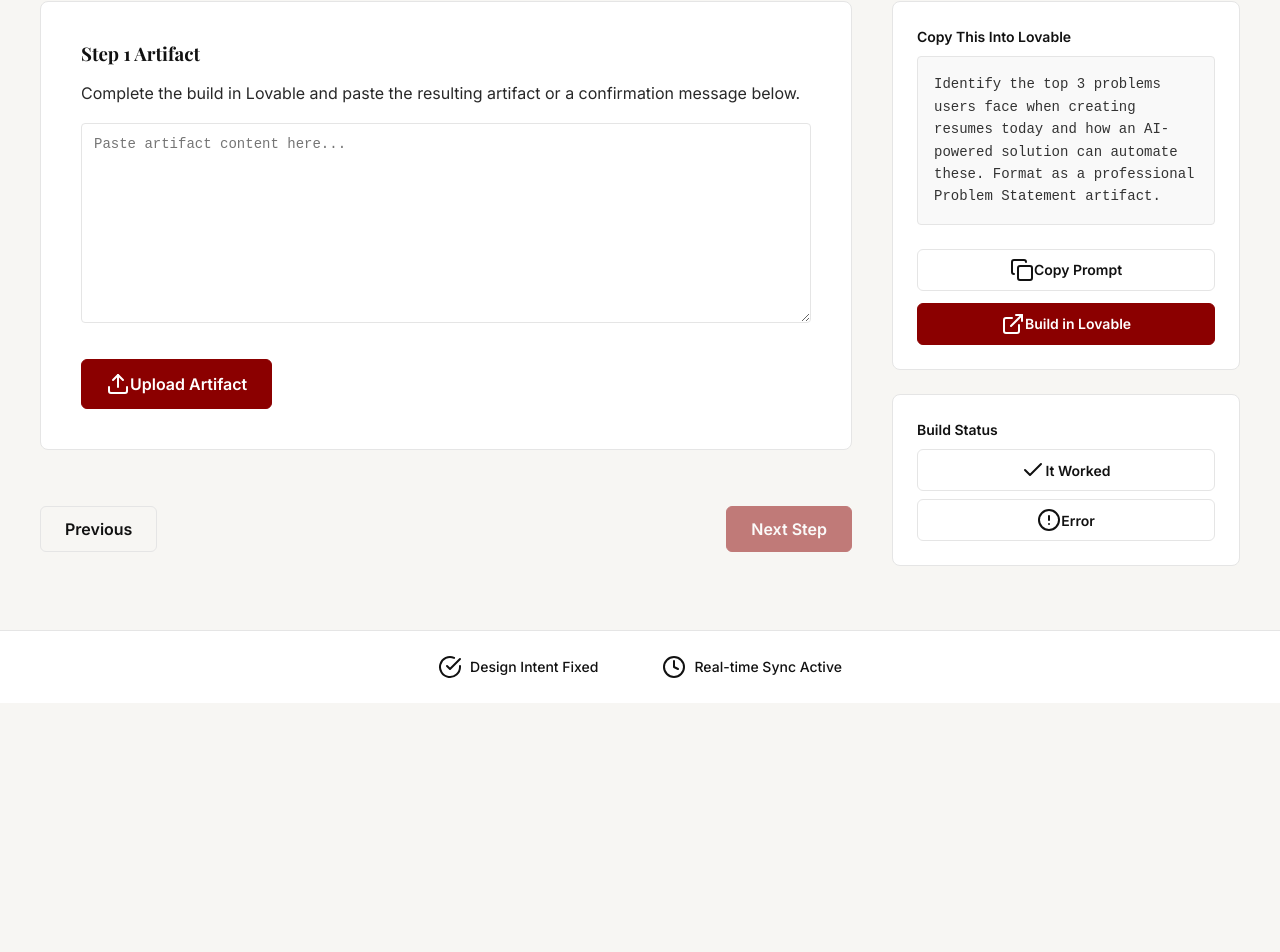
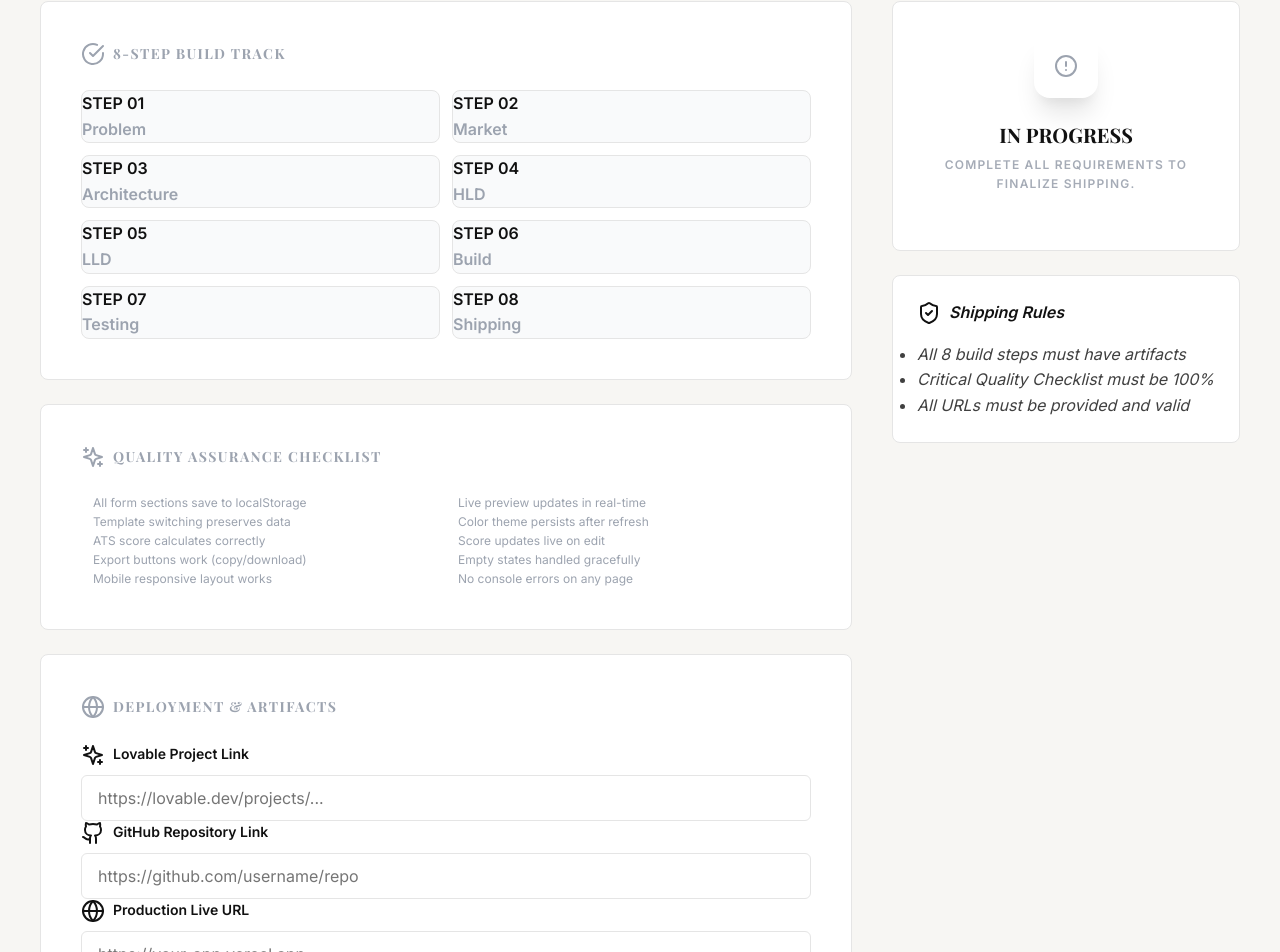
Before and after one commit to DEEPAK9815/AI-Resume-Builder, a React (Vite) app: page /rb/proof in a window 1280 px wide. Before the commit this address led to /rb/01-problem. Shown: the part 244-1196 px from the top of the page. Before the commit the page ends 947 px from the top, so only its background shows below. Built offline with nearby package versions, Linux system fonts and the light colour scheme; a web font is replaced by a local one.

Commit message:
Finalize: AI Resume Builder with Proof + Submission System

```diff
--- a/src/components/PremiumLayout.tsx
+++ b/src/components/PremiumLayout.tsx
@@ -9,6 +9,15 @@ export const PremiumLayout: React.FC = () => {
   // Extract step from path /rb/0X-something
   const stepMatch = path.match(/\/rb\/0(\d)-/);
   const currentStep = stepMatch ? parseInt(stepMatch[1]) : 0;
+
+  // Status Calculation Logic
+  const stepsComplete = Array.from({ length: 8 }, (_, i) => !!localStorage.getItem(`rb_step_${i + 1}_artifact`)).every(s => s);
+  const checklistData = JSON.parse(localStorage.getItem('rb_checklist_status') || '[]');
+  const checklistComplete = checklistData.length === 10 && checklistData.every((item: any) => item.completed);
+  const linksData = JSON.parse(localStorage.getItem('rb_final_submission') || '{}');
+  const linksComplete = !!(linksData.lovable && linksData.github && linksData.deploy);
+
+  const isShipped = stepsComplete && checklistComplete && linksComplete;
 
   return (
     <div className="kn-layout">
@@ -23,12 +32,20 @@ export const PremiumLayout: React.FC = () => {
           </nav>
         </div>
 
-        {currentStep > 0 && (
-          <div className="kn-progress-indicator">Project 3 — Step {currentStep} of 8</div>
-        )}
+        <div className="flex items-center gap-6">
+          {currentStep > 0 && !isShipped && (
+            <div className="kn-progress-indicator">Project 3 — Step {currentStep} of 8</div>
+          )}
 
-        <div className="kn-status-badge in-progress">
-          {currentStep === 8 ? 'Finalizing' : 'Active'}
+          {isShipped && (
+            <div className="text-xs font-bold text-green-700 animate-in fade-in">
+              Project 3 Shipped Successfully.
+            </div>
+          )}
+
+          <div className={`kn-status-badge ${isShipped ? 'shipped' : 'in-progress'}`}>
+            {isShipped ? 'Shipped' : (currentStep === 8 ? 'Finalizing' : 'Active')}
+          </div>
         </div>
       </header>
 
--- a/src/pages/ProofPage.tsx
+++ b/src/pages/ProofPage.tsx
@@ -1,49 +1,99 @@
 import React, { useState, useEffect } from 'react';
-import { useNavigate } from 'react-router-dom';
-import { CheckCircle, AlertCircle, Copy, ShieldCheck } from 'lucide-react';
+
+import { CheckCircle, AlertCircle, Copy, ShieldCheck, Globe, Github as GithubIcon, Sparkles } from 'lucide-react';
+
+const CHECKLIST_ITEMS = [
+    "All form sections save to localStorage",
+    "Live preview updates in real-time",
+    "Template switching preserves data",
+    "Color theme persists after refresh",
+    "ATS score calculates correctly",
+    "Score updates live on edit",
+    "Export buttons work (copy/download)",
+    "Empty states handled gracefully",
+    "Mobile responsive layout works",
+    "No console errors on any page"
+];
 
 export const ProofPage: React.FC = () => {
-    const navigate = useNavigate();
     const [links, setLinks] = useState({
-        lovable: localStorage.getItem('rb_link_lovable') || '',
-        github: localStorage.getItem('rb_link_github') || '',
-        deploy: localStorage.getItem('rb_link_deploy') || ''
+        lovable: '',
+        github: '',
+        deploy: ''
     });
-
-    const [stepsStatus, setStepsStatus] = useState<boolean[]>([]);
+    const [checklist, setChecklist] = useState<boolean[]>(new Array(10).fill(false));
+    const [stepsStatus, setStepsStatus] = useState<boolean[]>(new Array(8).fill(false));
     const [isCopied, setIsCopied] = useState(false);
 
     useEffect(() => {
-        const status = Array.from({ length: 8 }, (_, i) => {
-            return !!localStorage.getItem(`rb_step_${i + 1}_artifact`);
+        // Load Steps
+        const sStatus = Array.from({ length: 8 }, (_, i) => !!localStorage.getItem(`rb_step_${i + 1}_artifact`));
+        setStepsStatus(sStatus);
+
+        // Load Links
+        const savedLinks = JSON.parse(localStorage.getItem('rb_final_submission') || '{}');
+        setLinks({
+            lovable: savedLinks.lovable || '',
+            github: savedLinks.github || '',
+            deploy: savedLinks.deploy || ''
         });
-        setStepsStatus(status);
 
-        // Gating: Ensure all steps are completed
-        if (status.some(s => !s)) {
-            navigate('/rb/01-problem');
+        // Load Checklist
+        const savedChecklist = JSON.parse(localStorage.getItem('rb_checklist_status') || '[]');
+        if (savedChecklist.length === 10) {
+            setChecklist(savedChecklist.map((item: any) => item.completed));
         }
-    }, [navigate]);
+
+        // Gating: Only redirect if NO steps are started (initial entrance)
+        // If some steps are done but not all, we let them stay but they can't ship
+    }, []);
 
     const handleLinkChange = (key: keyof typeof links, value: string) => {
         const newLinks = { ...links, [key]: value };
         setLinks(newLinks);
-        localStorage.setItem(`rb_link_${key}`, value);
+        localStorage.setItem('rb_final_submission', JSON.stringify(newLinks));
     };
 
+    const toggleChecklist = (index: number) => {
+        const newChecklist = [...checklist];
+        newChecklist[index] = !newChecklist[index];
+        setChecklist(newChecklist);
+
+        const statusToSave = CHECKLIST_ITEMS.map((item, i) => ({
+            task: item,
+            completed: newChecklist[i]
+        }));
+        localStorage.setItem('rb_checklist_status', JSON.stringify(statusToSave));
+    };
+
+    const validateUrl = (url: string) => {
+        try {
+            return url.startsWith('http');
+        } catch {
+            return false;
+        }
+    };
+
+    const stepsComplete = stepsStatus.every(s => s);
+    const checklistComplete = checklist.every(c => c);
+    const linksValid = validateUrl(links.lovable) && validateUrl(links.github) && validateUrl(links.deploy);
+    const isShipped = stepsComplete && checklistComplete && linksValid;
+
     const handleCopyFinal = () => {
-        const text = `
-    AI Resume Builder — Project 3 Final Submission
+        const text = `------------------------------------------
+AI Resume Builder — Final Submission
 
-    Steps Completed: ${stepsStatus.filter(s => s).length}/8
+Lovable Project: ${links.lovable}
+GitHub Repository: ${links.github}
+Live Deployment: ${links.deploy}
 
-    Artifact Links:
-    - Lovable: ${links.lovable}
-    - GitHub: ${links.github}
-    - Deploy: ${links.deploy}
-
-    Certified by KodNest Premium Build System.
-    `;
+Core Capabilities:
+- Structured resume builder
+- Deterministic ATS scoring
+- Template switching
+- PDF export with clean formatting
+- Persistence + validation checklist
+------------------------------------------`;
         navigator.clipboard.writeText(text);
         setIsCopied(true);
         setTimeout(() => setIsCopied(false), 2000);
@@ -52,85 +102,131 @@ export const ProofPage: React.FC = () => {
     return (
         <div className="kn-page">
             <div className="kn-context-header">
-                <h1>Proof of Work</h1>
-                <p>Submit and verify artifacts for the AI Resume Builder project.</p>
+                <h1>Final Proof of Work</h1>
+                <p>Complete your project requirements and prepare for final shipping.</p>
             </div>
 
             <div className="kn-content-grid">
-                <section className="kn-workspace">
-                    <div className="kn-card mb-6">
-                        <h3>Step Completion Status</h3>
-                        <div className="grid grid-cols-2 gap-4 mt-4">
-                            {stepsStatus.map((completed, i) => (
-                                <div key={i} className="flex items-center gap-3 p-3 border rounded-lg">
-                                    {completed ? (
-                                        <CheckCircle className="w-5 h-5 text-green-600" />
-                                    ) : (
-                                        <AlertCircle className="w-5 h-5 text-amber-500" />
-                                    )}
-                                    <span className={completed ? 'font-medium' : 'text-gray-500'}>
-                                        Step 0{i + 1}: {getStepName(i + 1)}
-                                    </span>
+                <section className="kn-workspace flex flex-col gap-6">
+                    {/* Step Completion */}
+                    <div className="kn-card">
+                        <h3 className="text-sm font-black uppercase tracking-widest text-gray-400 mb-6 flex items-center gap-2">
+                            <CheckCircle className="w-4 h-4" /> 8-Step Build Track
+                        </h3>
+                        <div className="grid grid-cols-2 lg:grid-cols-4 gap-3">
+                            {stepsStatus.map((done, i) => (
+                                <div key={i} className={`p-3 rounded-lg border flex flex-col gap-1 transition-all ${done ? 'bg-green-50 border-green-200' : 'bg-gray-50 border-gray-100'}`}>
+                                    <span className="text-[10px] uppercase font-black opacity-40">Step 0{i + 1}</span>
+                                    <span className={`text-[11px] font-bold ${done ? 'text-green-800' : 'text-gray-400'}`}>{getStepName(i + 1)}</span>
                                 </div>
                             ))}
                         </div>
                     </div>
 
+                    {/* Quality Checklist */}
                     <div className="kn-card">
-                        <h3>Final Submissions</h3>
-                        <div className="mt-4 flex flex-col gap-4">
+                        <h3 className="text-sm font-black uppercase tracking-widest text-gray-400 mb-6 flex items-center gap-2">
+                            <Sparkles className="w-4 h-4 text-amber-500" /> Quality Assurance Checklist
+                        </h3>
+                        <div className="grid grid-cols-1 md:grid-cols-2 gap-x-8 gap-y-3">
+                            {CHECKLIST_ITEMS.map((item, i) => (
+                                <label key={i} className="flex items-center gap-3 cursor-pointer group">
+                                    <div
+                                        onClick={() => toggleChecklist(i)}
+                                        className={`w-5 h-5 rounded border-2 flex items-center justify-center transition-all ${checklist[i] ? 'bg-indigo-600 border-indigo-600' : 'border-gray-200 group-hover:border-indigo-400'}`}
+                                    >
+                                        {checklist[i] && <CheckCircle className="w-3.5 h-3.5 text-white" />}
+                                    </div>
+                                    <span className={`text-xs font-medium ${checklist[i] ? 'text-gray-900' : 'text-gray-400'}`}>{item}</span>
+                                </label>
+                            ))}
+                        </div>
+                    </div>
+
+                    {/* Artifact URLs */}
+                    <div className="kn-card">
+                        <h3 className="text-sm font-black uppercase tracking-widest text-gray-400 mb-6 flex items-center gap-2">
+                            <Globe className="w-4 h-4 text-blue-500" /> Deployment & Artifacts
+                        </h3>
+                        <div className="flex flex-col gap-5">
                             <div>
-                                <label className="kn-label">Lovable Project Link</label>
+                                <label className="kn-label flex items-center gap-2">
+                                    <Sparkles className="w-3 h-3" /> Lovable Project Link
+                                </label>
                                 <input
                                     type="text"
-                                    className="kn-input"
+                                    className={`kn-input mb-0 ${links.lovable && !validateUrl(links.lovable) ? 'border-red-500' : ''}`}
                                     placeholder="https://lovable.dev/projects/..."
                                     value={links.lovable}
                                     onChange={(e) => handleLinkChange('lovable', e.target.value)}
                                 />
                             </div>
                             <div>
-                                <label className="kn-label">GitHub Repository Link</label>
+                                <label className="kn-label flex items-center gap-2">
+                                    <GithubIcon className="w-3 h-3" /> GitHub Repository Link
+                                </label>
                                 <input
                                     type="text"
-                                    className="kn-input"
-                                    placeholder="https://github.com/..."
+                                    className={`kn-input mb-0 ${links.github && !validateUrl(links.github) ? 'border-red-500' : ''}`}
+                                    placeholder="https://github.com/username/repo"
                                     value={links.github}
                                     onChange={(e) => handleLinkChange('github', e.target.value)}
                                 />
                             </div>
                             <div>
-                                <label className="kn-label">Production Deploy Link</label>
+                                <label className="kn-label flex items-center gap-2">
+                                    <Globe className="w-3 h-3" /> Production Live URL
+                                </label>
                                 <input
                                     type="text"
-                                    className="kn-input"
-                                    placeholder="https://..."
+                                    className={`kn-input mb-0 ${links.deploy && !validateUrl(links.deploy) ? 'border-red-500' : ''}`}
+                                    placeholder="https://your-app.vercel.app"
                                     value={links.deploy}
                                     onChange={(e) => handleLinkChange('deploy', e.target.value)}
                                 />
                             </div>
                         </div>
-
-                        <button
-                            className="kn-btn kn-btn-primary kn-btn-full mt-6"
-                            onClick={handleCopyFinal}
-                        >
-                            <Copy className="w-4 h-4 mr-2" />
-                            {isCopied ? 'Copied Submission Details!' : 'Copy Final Submission'}
-                        </button>
                     </div>
                 </section>
 
-                <aside className="kn-secondary-panel">
+                <aside className="kn-secondary-panel flex flex-col gap-6">
+                    <div className={`kn-panel-box p-8 flex flex-col items-center text-center transition-all ${isShipped ? 'bg-green-50 border-green-200' : 'bg-white'}`}>
+                        <div className={`w-16 h-16 rounded-2xl flex items-center justify-center mb-6 shadow-xl ${isShipped ? 'bg-green-600 text-white' : 'bg-gray-100 text-gray-400'}`}>
+                            {isShipped ? <ShieldCheck className="w-8 h-8" /> : <AlertCircle className="w-8 h-8" />}
+                        </div>
+                        <h4 className="text-xl m-0 mb-2 uppercase tracking-tight">{isShipped ? 'Shipped' : 'In Progress'}</h4>
+                        <p className="text-xs font-bold text-gray-400 uppercase tracking-widest mb-6 leading-relaxed">
+                            {isShipped
+                                ? 'Project 3 meets all KodNest Premium standards.'
+                                : 'Complete all requirements to finalize shipping.'}
+                        </p>
+
+                        {isShipped && (
+                            <div className="w-full animate-in fade-in slide-in-from-bottom-2">
+                                <button
+                                    className="kn-btn kn-btn-primary kn-btn-full py-4 rounded-xl text-sm mb-4"
+                                    onClick={handleCopyFinal}
+                                >
+                                    <Copy className="w-4 h-4 mr-2" />
+                                    {isCopied ? 'Copied Details!' : 'Copy Final Submission'}
+                                </button>
+                                <div className="text-[10px] font-black uppercase text-green-700 tracking-widest">
+                                    Project 3 Shipped Successfully.
+                                </div>
+                            </div>
+                        )}
+                    </div>
+
                     <div className="kn-panel-box bg-indigo-50 border-indigo-100 italic">
-                        <div className="flex items-center gap-2 text-indigo-900 font-bold mb-2">
-                            <ShieldCheck className="w-5 h-5" />
-                            Submission Guidelines
+                        <div className="flex items-center gap-2 text-indigo-900 font-bold mb-4">
+                            <ShieldCheck className="w-4 h-4" />
+                            Shipping Rules
                         </div>
-                        <p className="text-sm text-indigo-800">
-                            Ensure all 8 steps have artifacts uploaded before final submission.
-                            The links provided will be used for final certification and grading.
-                        </p>
+                        <ul className="text-[11px] text-indigo-800 space-y-3 pl-4 list-disc opacity-80">
+                            <li>All 8 build steps must have artifacts</li>
+                            <li>Critical Quality Checklist must be 100%</li>
+                            <li>All URLs must be provided and valid</li>
+                        </ul>
                     </div>
                 </aside>
             </div>
@@ -141,14 +237,14 @@ export const ProofPage: React.FC = () => {
 function getStepName(step: number): string {
     const names = [
         '',
-        'Problem Statement',
-        'Market Analysis',
-        'Architecture Design',
-        'High Level Design',
-        'Low Level Design',
-        'Build Process',
-        'Testing Strategy',
-        'Shipping Plan'
+        'Problem',
+        'Market',
+        'Architecture',
+        'HLD',
+        'LLD',
+        'Build',
+        'Testing',
+        'Shipping'
     ];
     return names[step] || '';
 }
```
